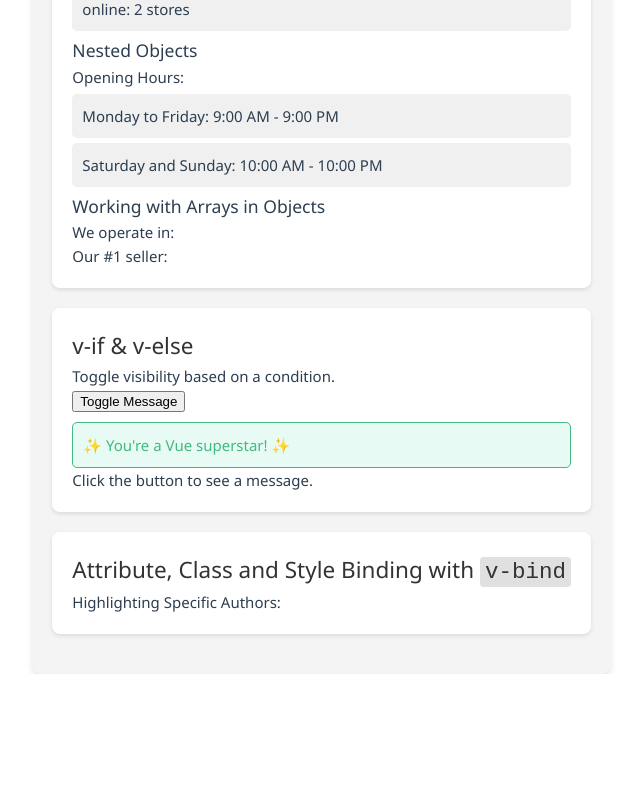
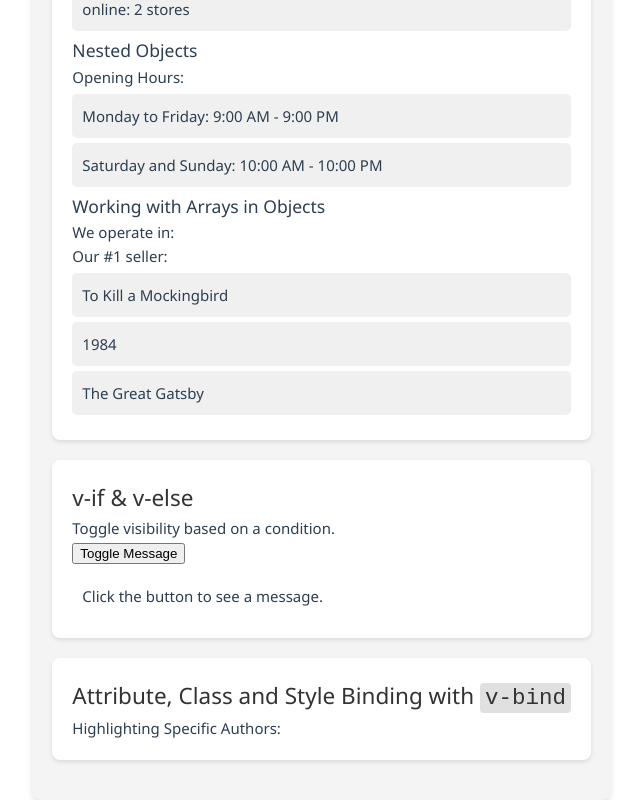
Before and after one commit to StevenT899/xtan-library, a Vue app: page / in a window 1280 px wide. Shown: the part 1362-2162 px from the top of the page, without its empty margins (29-671 px from the left). Before the commit the page ends 2036 px from the top, so only its background shows below. Built offline with nearby package versions, Linux system fonts and the light colour scheme.

Commit message:
Finish activity 12 13

```diff
--- a/src/components/JSON.vue
+++ b/src/components/JSON.vue
@@ -88,7 +88,7 @@
       <h3>Nested Objects</h3>
       <p>Opening Hours:</p>
       <!-- Activity 11: Iterate through the openingHours object and display the day of the week and the opening and closing times. -->
-      <!-- TODO: CODE TO RENDER LIST OF OPENING HOURS HERE -->
+      <!-- RENDER LIST OF OPENING HOURS HERE -->
       <ul>
         <li  v-for="(hours, day) in openingHours" :key="day">
           {{ days(day) }}: {{ hours.open }} - {{ hours.close }}
@@ -100,16 +100,23 @@
       <!-- TODO: CODE TO GET TOP SELLERS HERE -->
       <p>We operate in:</p>
       <p>Our #1 seller:</p>
+      <ul>
+      <li v-for="(topSelledBook, index) in topSellers" :key="index">
+        {{ topSelledBook }}
+      </li>
+    </ul>
     </section>
 
     <section class="lab-section">
       <h2>v-if & v-else</h2>
       <p>Toggle visibility based on a condition.</p>
       <!-- Activity 13: Toggle the message visibility when the button is clicked. -->
-      <!-- TODO: CODE TO TOGGLE MESSAGE VISIBILITY HERE. Hint: Use the v-if directive. -->
+      <!-- TOGGLE MESSAGE VISIBILITY HERE. Hint: Use the v-if directive. -->
       <button @click="showMessage = !showMessage">Toggle Message</button>
-      <p class="message success">✨ You're a Vue superstar! ✨</p>
-      <p>Click the button to see a message.</p>
+      <p v-if="showMessage" class="message success">
+        ✨ You're a Vue superstar! ✨
+      </p>
+      <p v-else class="message">Click the button to see a message.</p>
     </section>
 
     <section class="lab-section">
@@ -160,6 +167,7 @@ const bsCompanyName = bookstores.name;
 const bsTotalStores = bookstores.totalStores;
 const storeTypes = bookstores.storeTypes;
 const openingHours = bookstores.openingHours;
+const topSellers = bookstores.topSellers;
 function days(day) {
   if (day === "weekdays") {
     return 'Monday to Friday';
```
